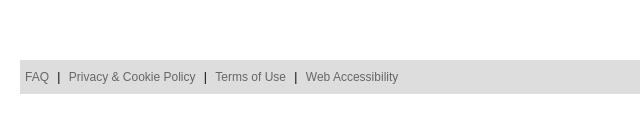
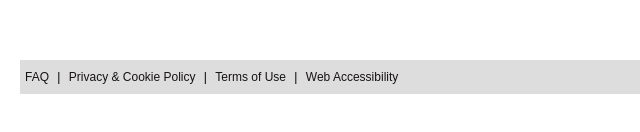
Before and after one commit to 1ovann/WebDev_Project_ILI, a plain HTML site: page index.html in a window 1280 px wide. Shown: the part 500-632 px from the top of the page, 0-640 px from the left. Drawn offline with Linux system fonts and the light colour scheme.

Commit message:
Accessibility fix

```diff
--- a/css/style.css
+++ b/css/style.css
@@ -155,7 +155,7 @@ footer {
 .footer-links a {
   margin: 0 5px;
   text-decoration: none;
-  color: #666;
+  color: #171313;
 }
 
 /* About page styles */
```
